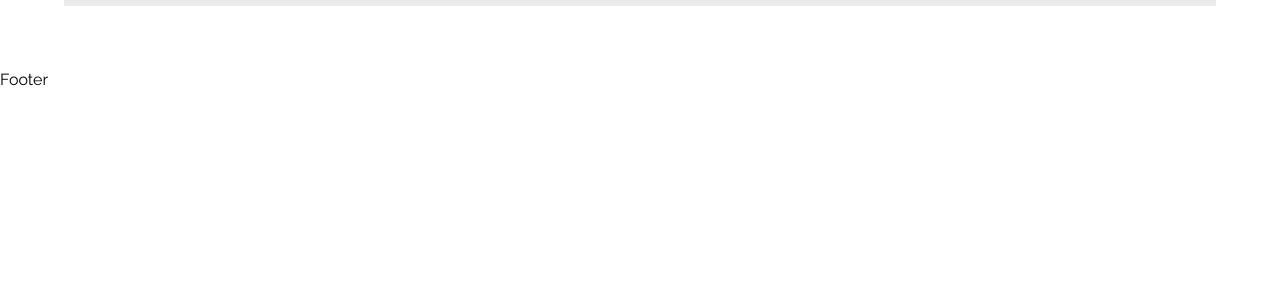
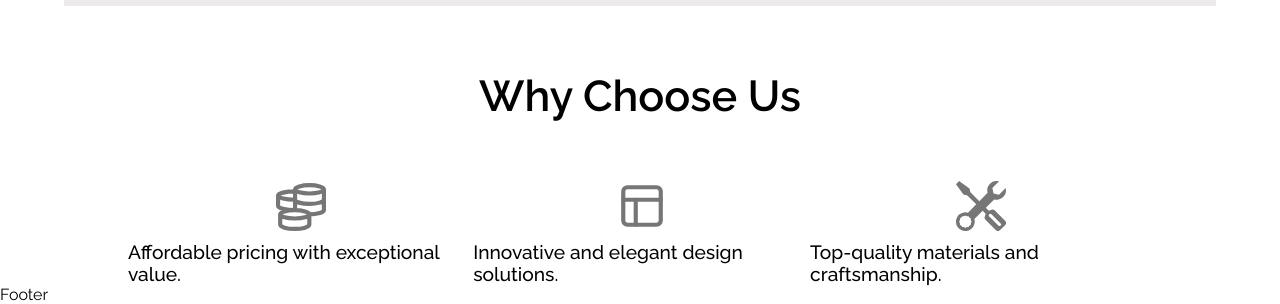
Before and after one commit to peyush-nuwal/radhe, a React (Vite) app: page / in a window 1280 px wide. Shown: the part 1108-1412 px from the top of the page. Before the commit the page ends 1197 px from the top, so only its background shows below. Built offline with nearby package versions, Linux system fonts and the light colour scheme; grey boxes are pictures that could not be loaded.

Commit message:
"added benefits sections "

```diff
--- /dev/null
+++ b/src/Components/Benefits/Benefits.css
@@ -0,0 +1,40 @@
+.benefits-container{
+
+    width: 100%;
+
+
+}
+.benefits-heading{
+   font-size: 2.7rem;
+   font-weight: 600;
+   text-align: center;
+   margin-bottom: 60px;
+}
+
+.benefits-grid{
+     display: flex;
+     align-items: center;
+     justify-content: space-between;
+     width: 80%;
+     margin-left: 10%;
+
+}
+
+.benefit-card{
+    display: flex;
+    align-items: center;
+    flex-direction: column;
+    justify-content: center;
+    gap: 10px;
+}
+.benefit-icon{
+    width: 50px;
+
+    height: 50px;
+    color: #767676;
+}
+
+.benefit-title{
+    font-size: 1.2rem;
+    font-weight: 500;
+}
--- /dev/null
+++ b/src/Components/Benefits/Benefits.jsx
@@ -0,0 +1,41 @@
+import React from "react";
+import "./Benefits.css";
+import { GrMoney } from "react-icons/gr";
+import { LuLayout } from "react-icons/lu";
+import { BsTools } from "react-icons/bs";
+
+const Benifits = () => {
+  const benefits = [
+    {
+      id: 1,
+      Icon: GrMoney, // Pass the icon component directly
+      title: "Affordable pricing with exceptional value.",
+    },
+    {
+      id: 2,
+      Icon: LuLayout,
+      title: "Innovative and elegant design solutions.",
+    },
+    {
+      id: 3,
+      Icon: BsTools,
+      title: "Top-quality materials and craftsmanship.",
+    },
+  ];
+
+  return (
+    <div className="benefits-container">
+      <h1 className="benefits-heading">Why Choose Us</h1>
+      <div className="benefits-grid">
+        {benefits.map((benefit) => (
+          <div className="benefit-card" key={benefit.id}>
+            <benefit.Icon className="benefit-icon" />
+            <p className="benefit-title">{benefit.title}</p>
+          </div>
+        ))}
+      </div>
+    </div>
+  );
+};
+
+export default Benifits;
--- a/src/pages/Home/Home.jsx
+++ b/src/pages/Home/Home.jsx
@@ -2,6 +2,7 @@ import React from "react";
 import "./Home.css"
 import Hero from "../../Components/Hero/Hero";
 import Services from "../../Components/Services/Services";
+import Benefits from "../../Components/Benefits/Benefits";
 
 
 const slides = [
@@ -29,6 +30,7 @@ function Home() {
       <div className="home">
         <Hero slides={slides} slideIntervel={5000} />
         <Services/>
+        <Benefits/>
       </div>
     );
 }
```
